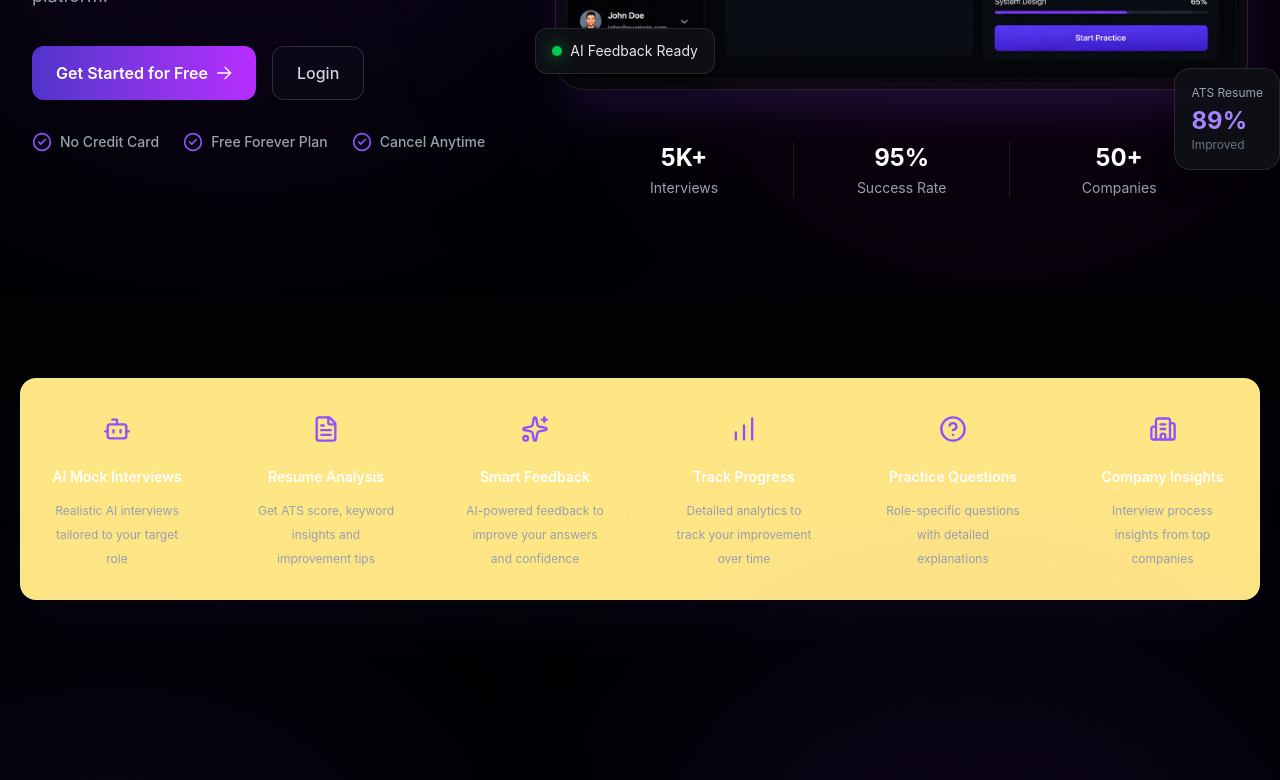
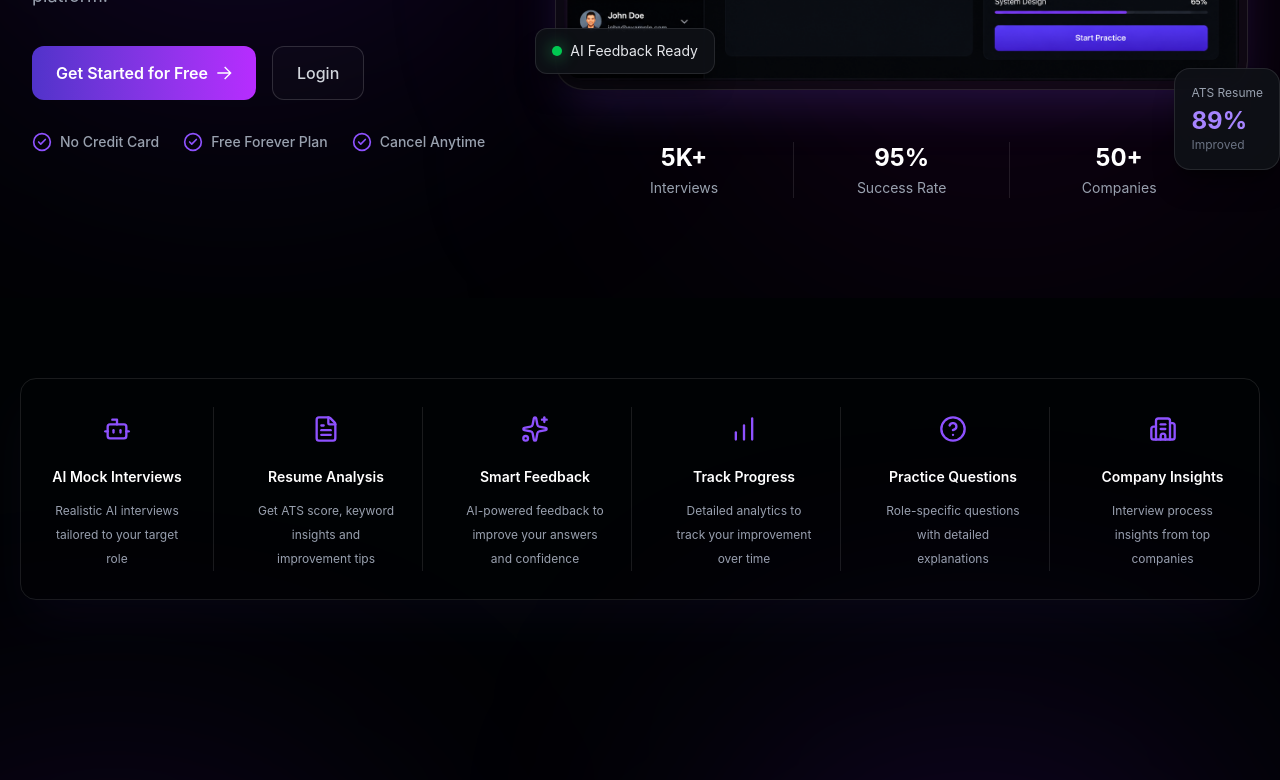
Before and after one commit to vishalyadav000232/ai-interview-platform, a React (Vite) app in the folder frontend/: page / in a window 1280 px wide. Shown: the part 505-1285 px from the top of the page. Built offline with nearby package versions, Linux system fonts and the light colour scheme; no server answers.

Commit message:
fix: remove background color from Features section for improved design consistency

```diff
--- a/frontend/src/pages/Landing/sections/Features.tsx
+++ b/frontend/src/pages/Landing/sections/Features.tsx
@@ -48,7 +48,7 @@ function Features() {
 
     <div className="absolute -left-24 top-10 -z-10 h-[420px] w-[420px] rounded-full bg-violet-600/20 blur-[140px]" />
 
-    <div className="grid overflow-hidden rounded-2xl border border-white/10 shadow-2xl shadow-violet-500/5 bg-amber-200 md:grid-cols-2 lg:grid-cols-6 py-7 gap-4">
+    <div className="grid overflow-hidden rounded-2xl border border-white/10 shadow-2xl shadow-violet-500/5 md:grid-cols-2 lg:grid-cols-6 py-7 gap-4">
 
       {features.map((feature, index) => (
   <FeatureCard
```
